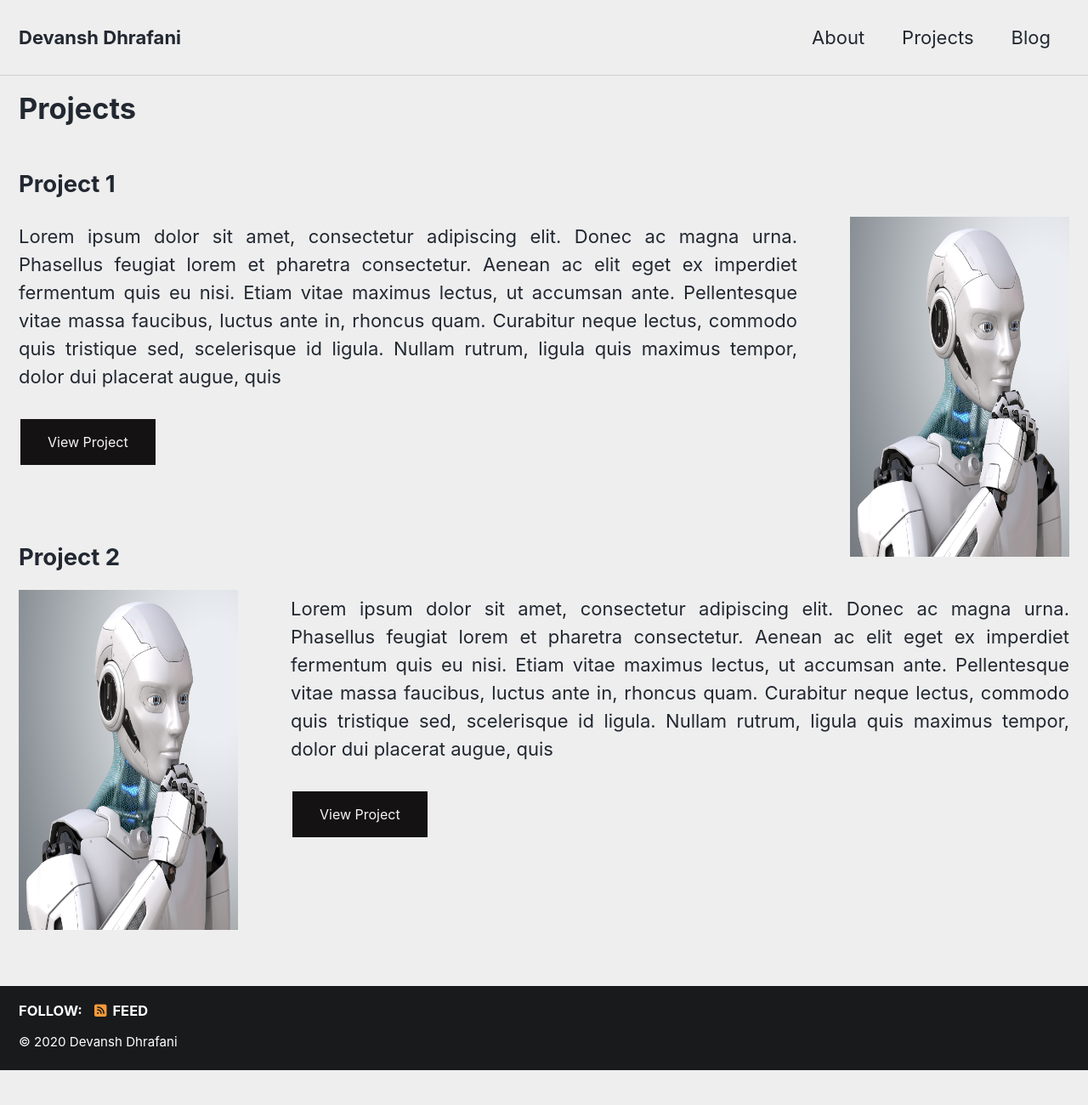
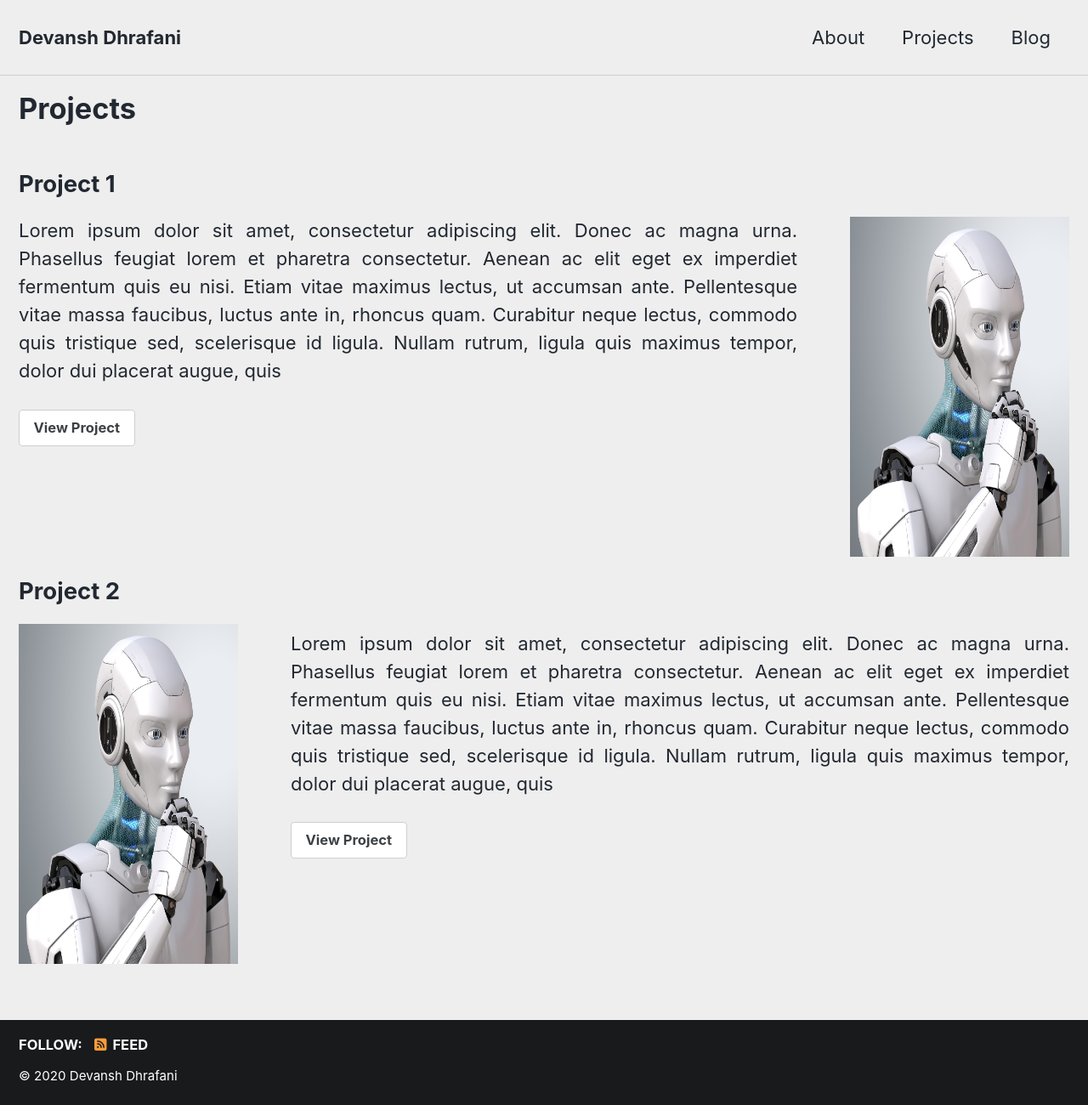
Before and after one commit to devanshdhrafani/blog, a Jekyll site: the page built from _pages/projects.md, in a window 1280 px wide. Shown: the whole page at 85% size. Built offline with Jekyll 4.4.1, drawn with Linux system fonts in a browser that asks for light colours; cached includes are drawn as plain includes; nearby versions of some CDN libraries; before the commit the page ends 1259 px from its top, so only the background shows below that.

```diff
--- a/_config.yml
+++ b/_config.yml
@@ -20,17 +20,17 @@ title                    : "Devansh Dhrafani"
 title_separator          : "-"
 subtitle                 : # site tagline that appears below site title in masthead
 name                     : "Devansh Dhrafani"
-description              : "Robotics Researcher portfolio"
-url                      : # the base hostname & protocol for your site e.g. "https://mmistakes.github.io"
+description              : "Robotics Researcher"
+url                      : "https://devanshdhrafani.github.io" # the base hostname & protocol for your site e.g. "https://mmistakes.github.io"
 baseurl                  : # the subpath of your site, e.g. "/blog"
-repository               : # GitHub username/repo-name e.g. "mmistakes/minimal-mistakes"
+repository               : "devanshdhrafani/devanshdhrafani.github.io" # GitHub username/repo-name e.g. "mmistakes/minimal-mistakes"
 teaser                   : # path of fallback teaser image, e.g. "/assets/images/500x300.png"
 logo                     : # path of logo image to display in the masthead, e.g. "/assets/images/88x88.png"
 masthead_title           : # overrides the website title displayed in the masthead, use " " for no title
 # breadcrumbs            : false # true, false (default)
 words_per_minute         : 200
 comments:
-  provider               : # false (default), "disqus", "discourse", "facebook", "staticman", "staticman_v2", "utterances", "custom"
+  provider               : facebook # false (default), "disqus", "discourse", "facebook", "staticman", "staticman_v2", "utterances", "custom"
   disqus:
     shortname            : # https://help.disqus.com/customer/portal/articles/466208-what-s-a-shortname-
   discourse:
@@ -38,8 +38,8 @@ comments:
   facebook:
     # https://developers.facebook.com/docs/plugins/comments
     appid                :
-    num_posts            : # 5 (default)
-    colorscheme          : # "light" (default), "dark"
+    num_posts            : 5 # 5 (default)
+    colorscheme          : "light" # "light" (default), "dark"
   utterances:
     theme                : # "github-light" (default), "github-dark"
     issue_term           : # "pathname" (default)
@@ -276,7 +276,7 @@ defaults:
       layout: single
       author_profile: true
       read_time: true
-      comments: # true
+      comments: true
       share: true
       related: true
 
--- a/_pages/projects.md
+++ b/_pages/projects.md
@@ -8,9 +8,11 @@ classes: wide
 
 ## Project 1
 ![Project Image](../assets/images/Robots-Square.jpg){: .rightAllign}
-<p style='text-align: justify;'> Lorem ipsum dolor sit amet, consectetur adipiscing elit. Donec ac magna urna. Phasellus feugiat lorem et pharetra consectetur. Aenean ac elit eget ex imperdiet fermentum quis eu nisi. Etiam vitae maximus lectus, ut accumsan ante. Pellentesque vitae massa faucibus, luctus ante in, rhoncus quam. Curabitur neque lectus, commodo quis tristique sed, scelerisque id ligula. Nullam rutrum, ligula quis maximus tempor, dolor dui placerat augue, quis </p>
+Lorem ipsum dolor sit amet, consectetur adipiscing elit. Donec ac magna urna. Phasellus feugiat lorem et pharetra consectetur. Aenean ac elit eget ex imperdiet fermentum quis eu nisi. Etiam vitae maximus lectus, ut accumsan ante. Pellentesque vitae massa faucibus, luctus ante in, rhoncus quam. Curabitur neque lectus, commodo quis tristique sed, scelerisque id ligula. Nullam rutrum, ligula quis maximus tempor, dolor dui placerat augue, quis
+{: .text-justify}
 
- <a href="http://www.google.com" target="_blank" class="butn">View Project</a>
+[View Project](http://www.google.com){: .btn .btn--inverse}
+
 <br />
 <br />
 
@@ -18,6 +20,7 @@ classes: wide
 
 ![Project Image](../assets/images/Robots-Square.jpg){: .leftAllign}
 
-<p style='text-align: justify;'> Lorem ipsum dolor sit amet, consectetur adipiscing elit. Donec ac magna urna. Phasellus feugiat lorem et pharetra consectetur. Aenean ac elit eget ex imperdiet fermentum quis eu nisi. Etiam vitae maximus lectus, ut accumsan ante. Pellentesque vitae massa faucibus, luctus ante in, rhoncus quam. Curabitur neque lectus, commodo quis tristique sed, scelerisque id ligula. Nullam rutrum, ligula quis maximus tempor, dolor dui placerat augue, quis </p>
+Lorem ipsum dolor sit amet, consectetur adipiscing elit. Donec ac magna urna. Phasellus feugiat lorem et pharetra consectetur. Aenean ac elit eget ex imperdiet fermentum quis eu nisi. Etiam vitae maximus lectus, ut accumsan ante. Pellentesque vitae massa faucibus, luctus ante in, rhoncus quam. Curabitur neque lectus, commodo quis tristique sed, scelerisque id ligula. Nullam rutrum, ligula quis maximus tempor, dolor dui placerat augue, quis
+{: .text-justify}
 
- <a href="http://www.google.com" target="_blank" class="butn">View Project</a>
+[View Project](http://www.google.com){: .btn .btn--inverse}
--- a/assets/css/main.scss
+++ b/assets/css/main.scss
@@ -39,6 +39,7 @@
     float: none!important;
   }
 
+/*
 .butn {
   background-color: rgb(20, 18, 18);
   border: none;
@@ -71,3 +72,4 @@
     border-radius: 5%;
     box-shadow: 0 2px 4px 0 rgba(0, 0, 0, 0.2), 0 3px 10px 0 rgba(0, 0, 0, 0.19);
 }
+*/
```
Also changed, not shown: _pages/about.md (+6 -7 lines), 4 other files.
